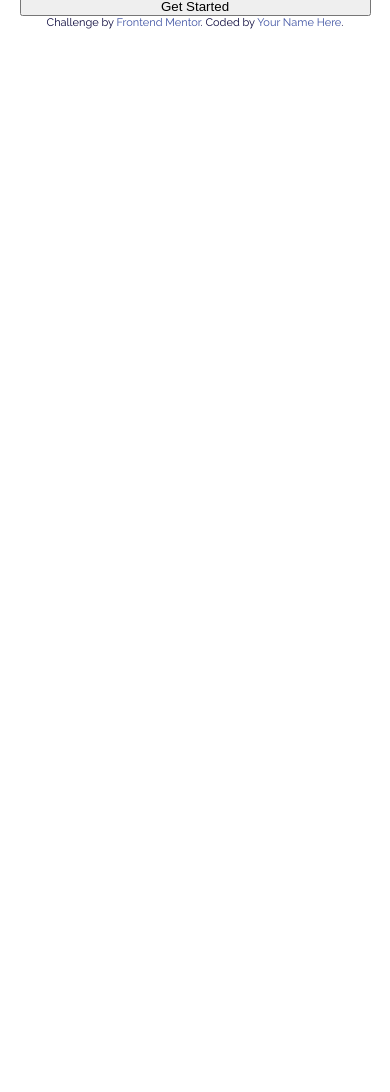
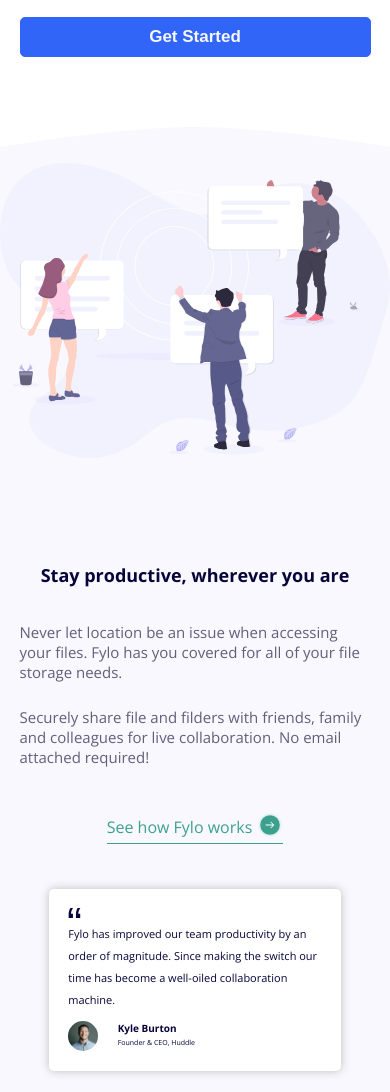
Before and after one commit to intromisan/Fylo, a plain HTML site: page index.html in a window 390 px wide. Shown: the part 748-1840 px from the top of the page. Before the commit the page ends 844 px from the top, so only its background shows below. Drawn offline with nearby package versions, Linux system fonts and the light colour scheme.

Commit message:
v0.2
The second section - mobile vertion done

```diff
--- a/index.html
+++ b/index.html
@@ -33,12 +33,37 @@
   </header>
 
   <section class="front">
-    <img src="/images/illustration-1.svg" alt="Illustration">
+    <img src="images/illustration-1.svg" alt="Illustration">
     <h1>All your files in one secure location, accessible anywhere.</h1>
     <h2>Fylo stores your most important files in one secure location. Access them wherever you need, share and
      collaborate with friends, family, and co-workers.</h2>
     <input class="email-front" type="email" name="email" id="email" placeholder="Enter your email...">
-    <input type="submit" value="Get Started">
+    <input class="start" type="submit" value="Get Started">
+  </section>
+
+  <section class="productive">
+    <article class="mockup">
+      <img class="curve-line" src="images/bg-curve-mobile.svg" srcset="images/bg-curve-desktop.svg" 768w alt="">
+      <img src="images/illustration-2.svg" alt="Illustration2">
+    </article>
+    <article class="information">
+      <h3>Stay productive, wherever you are</h3>
+      <p class="p-one">Never let location be an issue when accessing your files. Fylo has you covered for all of your file storage needs.</p>
+      <p class="p-two">Securely share file and filders with friends, family and colleagues for live collaboration. No email attached required!</p>
+      <div class="link">
+        <a href="#">See how Fylo works</a>
+        <img src="images/icon-arrow.svg" alt="">
+      </div>
+    </article>
+    <article class="card">
+      <img src="images/icon-quotes.svg" alt="">
+      <p>Fylo has improved our team productivity by an order of magnitude. Since making the switch our time has become a well-oiled collaboration machine.</p>
+      <div class="acc-owner">
+        <img src="images/avatar-testimonial.jpg" alt="Kyle's avatar">
+        <h4>Kyle Burton</h4>
+        <p>Founder & CEO, Huddle</p>
+      </div>
+    </article>
   </section>
 
   <footer>
--- a/style/main.css
+++ b/style/main.css
@@ -77,13 +77,119 @@
   padding: 35px 0 30px;
 }
 
-.email-front {
-  border: 1px solid #070439;
+input {
   border-radius: 5px;
   width: 100%;
   height: 40px;
+}
+
+.email-front {
+  border: 1px solid #070439;
   padding: 0 40px;
   color: #AFB0C2;
   font-size: 14px;
   font-family: 'Open Sans', 'Helvetica Neue', sans-serif;
 }
+
+.start {
+  border: 1px solid #3065F7;
+  color: #f6f6fe;
+  background: #3065F7;
+  text-align: center;
+  font-size: 17px;
+  font-weight: 700;
+  margin: 20px 0 70px;
+}
+
+.productive {
+  background-color: #f8f8fe;
+  font-family: 'Open Sans', 'Helvetica Neue', sans-serif;
+  padding-bottom: 70px;
+}
+
+.mockup img {
+  width: 100%;
+}
+
+.productive .curve-line {
+  background-color: white;
+}
+
+.information {
+  width: 90%;
+  margin: 0 auto;
+}
+
+h3 {
+  font-size: 18px;
+  font-weight: 700;
+  text-align: center;
+  padding: 100px 0 35px 0;
+}
+
+.information p {
+  font-size: 15px;
+  color: #635f7a;
+}
+
+.p-two {
+  padding: 25px 0 45px 0;
+}
+
+.link {
+  display: flex;
+  justify-content: center;
+  align-items: flex-end;
+}
+
+.link a {
+  color: #3da08f;
+  padding: 0 5px 5px 0;
+  border-bottom: 1px solid #3da08f;
+}
+
+.link img {
+  width: 26px;
+  padding-bottom: 5px;
+  border-bottom: 1px solid #3da08f;
+}
+
+.card {
+  background: #ffffff;
+  border-radius: 5px;
+  width: 75%;
+  margin: 45px auto 0;
+  padding: 5%;
+  font-family: 'Open Sans', 'Helvetica Neue', sans-serif;
+  color: #070439;
+  font-size: 11px;
+  box-shadow: 0px 0px 10px #BFBFBF;
+}
+
+.card p {
+  line-height: 2;
+}
+
+.acc-owner {
+  width: 50%;
+  margin-top: 10px;
+  display: grid;
+  grid-template-columns: 1fr auto;
+  grid-template-rows: auto;
+}
+
+.acc-owner img {
+  width: 30px;
+  border-radius: 100px;
+  grid-row: 1/3;
+}
+
+.acc-owner h4 {
+  font-size: 10px;
+  font-weight: 700;
+}
+
+.acc-owner p {
+  font-size: 7px;
+  color: #070439;
+}
```
